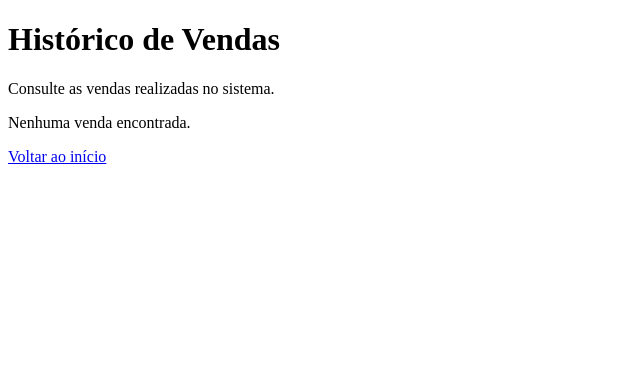
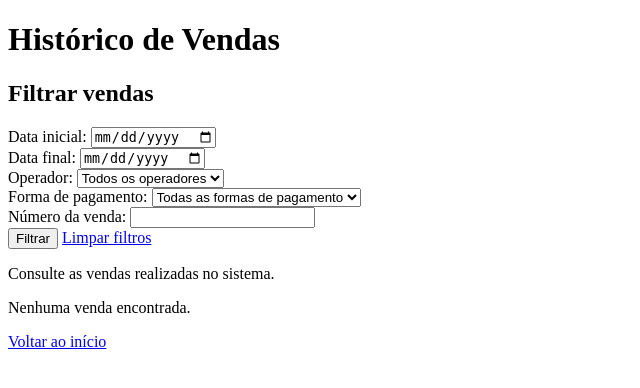
Before and after one commit to adlerlucasgit/centraldovarejo, a Django app: page /vendas/historico/ in a window 1280 px wide. Shown: the top 388 px of the page, without its empty margins (0-640 px from the left). Run offline with Django 5.2, Linux system fonts and the light colour scheme; the visitor is signed in with stand-in values (Sample User, id 1); data comes from the database, SQL or seed files in the repository; data that the repository does not hold is empty.

Commit message:
feat: implementa filtros no historico de vendas

```diff
--- a/templates/vendas/historico_vendas.html
+++ b/templates/vendas/historico_vendas.html
@@ -9,6 +9,43 @@
 
 <body>
     <h1>Histórico de Vendas</h1>
+    <h2>Filtrar vendas</h2>
+
+    <form method="GET">
+        <div>
+            {{ form.data_inicial.label_tag }}
+            {{ form.data_inicial }}
+            {{ form.data_inicial.errors }}
+        </div>
+
+        <div>
+            {{ form.data_final.label_tag }}
+            {{ form.data_final }}
+            {{ form.data_final.errors }}
+        </div>
+
+        <div>
+            {{ form.operador.label_tag }}
+            {{ form.operador }}
+            {{ form.operador.errors }}
+        </div>
+
+        <div>
+            {{ form.forma_pagamento.label_tag }}
+            {{ form.forma_pagamento }}
+            {{ form.forma_pagamento.errors }}
+        </div>
+
+        <div>
+            {{ form.numero.label_tag }}
+            {{ form.numero }}
+            {{ form.numero.errors }}
+        </div>
+
+        <button type="submit">Filtrar</button>
+
+        <a href="{% url 'historico_vendas' %}">Limpar filtros</a>
+    </form>
 
     <p>Consulte as vendas realizadas no sistema.</p>
 
--- a/vendas/forms.py
+++ b/vendas/forms.py
@@ -1,5 +1,5 @@
 from django import forms
-
+from django.contrib.auth import get_user_model
 from produtos.models import Produto
 from .models import Venda
 
@@ -35,3 +35,58 @@ class FinalizarVendaForm(forms.Form):
         label="Forma de pagamento",
         required=True,
     )
+
+
+class FiltroHistoricoVendasForm(forms.Form):
+    data_inicial = forms.DateField(
+        required=False,
+        label="Data inicial",
+        widget=forms.DateInput(attrs={"type": "date"}),
+    )
+
+    data_final = forms.DateField(
+        required=False,
+        label="Data final",
+        widget=forms.DateInput(attrs={"type": "date"}),
+    )
+
+    operador = forms.ModelChoiceField(
+        queryset=get_user_model()
+        .objects.filter(
+            vendas__isnull=False,
+        )
+        .distinct()
+        .order_by("username"),
+        required=False,
+        label="Operador",
+        empty_label="Todos os operadores",
+    )
+
+    forma_pagamento = forms.ChoiceField(
+        choices=[
+            ("", "Todas as formas de pagamento"),
+            *Venda.FormaPagamento.choices,
+        ],
+        required=False,
+        label="Forma de pagamento",
+    )
+
+    numero = forms.CharField(
+        required=False,
+        max_length=30,
+        label="Número da venda",
+    )
+
+    def clean(self):
+        dados = super().clean()
+
+        data_inicial = dados.get("data_inicial")
+        data_final = dados.get("data_final")
+
+        if data_inicial and data_final and data_inicial > data_final:
+            self.add_error(
+                "data_final",
+                "A data final não pode ser anterior à data inicial.",
+            )
+
+        return dados
--- a/vendas/views.py
+++ b/vendas/views.py
@@ -6,12 +6,11 @@ from django.views.decorators.http import require_POST
 from produtos.models import Produto
 from .models import Venda
 
-from produtos.models import Produto
-
 from .forms import (
     ItemCarrinhoForm,
     AtualizarQuantidadeForm,
     FinalizarVendaForm,
+    FiltroHistoricoVendasForm,
 )
 
 from .services import finalizar_venda as executar_finalizacao
@@ -223,11 +222,36 @@ def finalizar_venda(request):
 def historico_vendas(request):
     vendas = vendas_visiveis_para(request.user)
 
+    form = FiltroHistoricoVendasForm(request.GET or None)
+
+    if form.is_valid():
+        data_inicial = form.cleaned_data.get("data_inicial")
+        data_final = form.cleaned_data.get("data_final")
+        operador = form.cleaned_data.get("operador")
+        forma_pagamento = form.cleaned_data.get("forma_pagamento")
+        numero = form.cleaned_data.get("numero")
+
+        if data_inicial:
+            vendas = vendas.filter(date_time__date__gte=data_inicial)
+
+        if data_final:
+            vendas = vendas.filter(date_time__date__lte=data_final)
+
+        if operador:
+            vendas = vendas.filter(user=operador)
+
+        if forma_pagamento:
+            vendas = vendas.filter(payment_method=forma_pagamento)
+
+        if numero:
+            vendas = vendas.filter(number__icontains=numero)
+
     return render(
         request,
         "vendas/historico_vendas.html",
         {
             "vendas": vendas,
+            "form": form,
         },
     )
 
```
Also changed, not shown: vendas/tests.py (+138 -1 lines).
